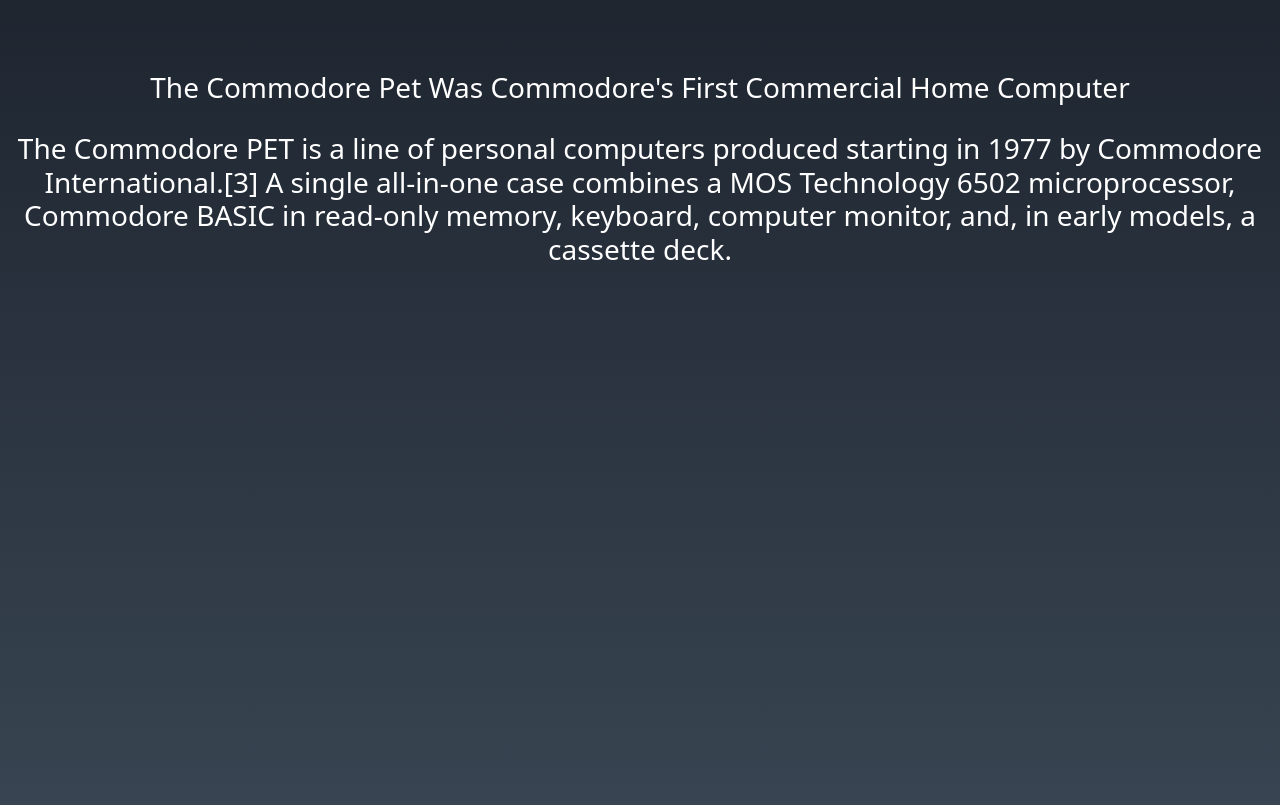
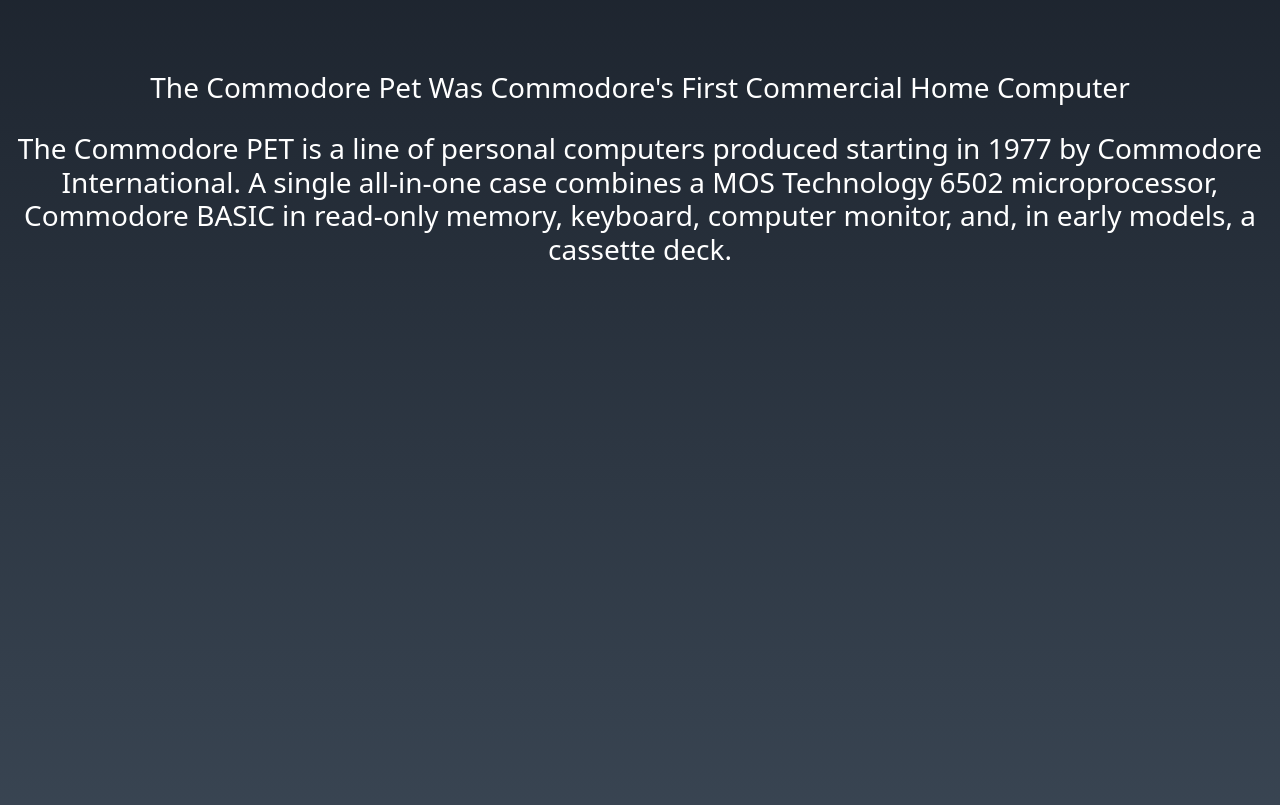
Before and after one commit to MahdyGamer12/Dec, a plain HTML site: page commodorepet.html in a window 1280 px wide. Shown: the part 61-866 px from the top of the page. Drawn offline with nearby package versions, Linux system fonts and the light colour scheme.

Commit message:
remmove brocken html in commodorepet.html

```diff
--- a/commodorepet.html
+++ b/commodorepet.html
@@ -14,7 +14,7 @@
         <br>
         <br>
         <h3 class="maintext">The Commodore Pet Was Commodore's First Commercial Home Computer</h3>
-        <h3 class="maintext">The Commodore PET is a line of personal computers produced starting in 1977 by Commodore International.[3] A single all-in-one case combines a MOS Technology 6502 microprocessor, Commodore BASIC in read-only memory, keyboard, computer monitor, and, in early models, a cassette deck.</h3>
+        <h3 class="maintext">The Commodore PET is a line of personal computers produced starting in 1977 by Commodore International. A single all-in-one case combines a MOS Technology 6502 microprocessor, Commodore BASIC in read-only memory, keyboard, computer monitor, and, in early models, a cassette deck.</h3>
     </div>
     <script src="https://cdn.jsdelivr.net/npm/bootstrap@5.1.3/dist/js/bootstrap.bundle.min.js" integrity="sha384-ka7Sk0Gln4gmtz2MlQnikT1wXgYsOg+OMhuP+IlRH9sENBO0LRn5q+8nbTov4+1p" crossorigin="anonymous"></script>
 </body>
```
